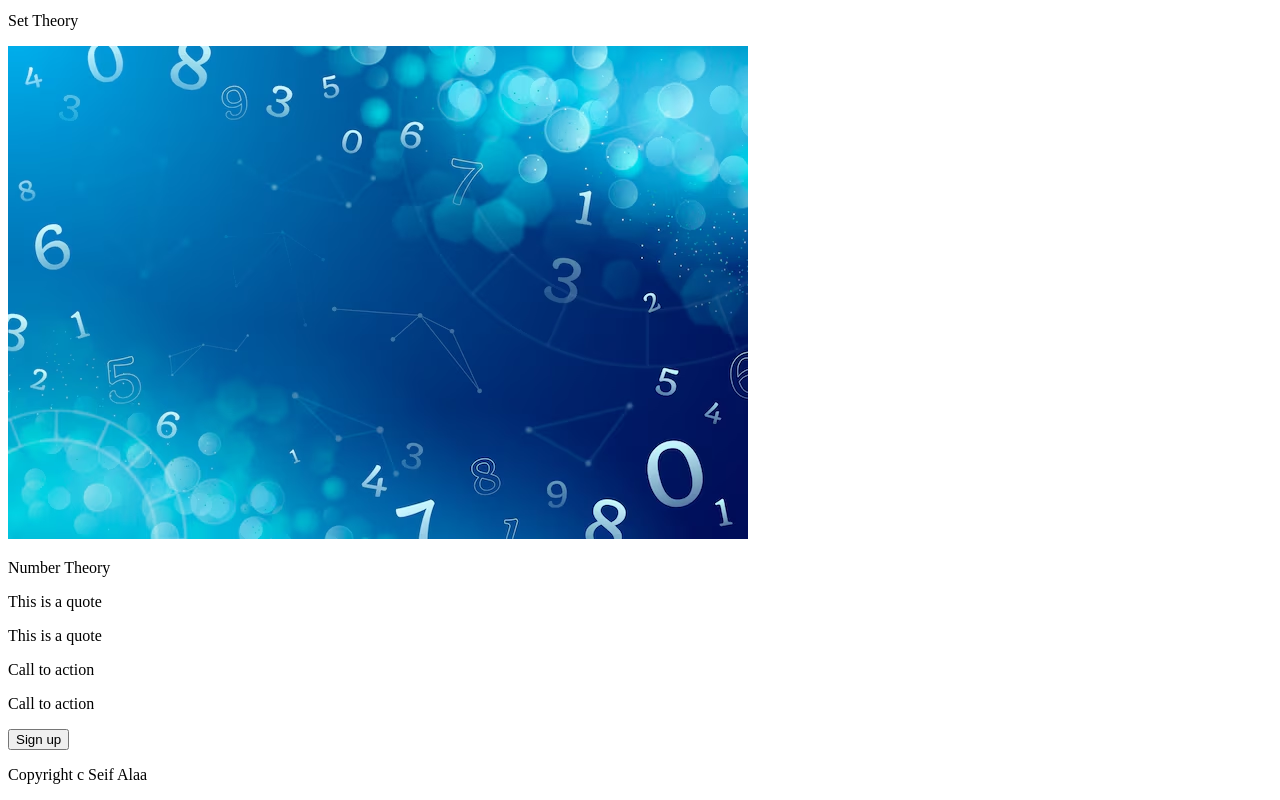
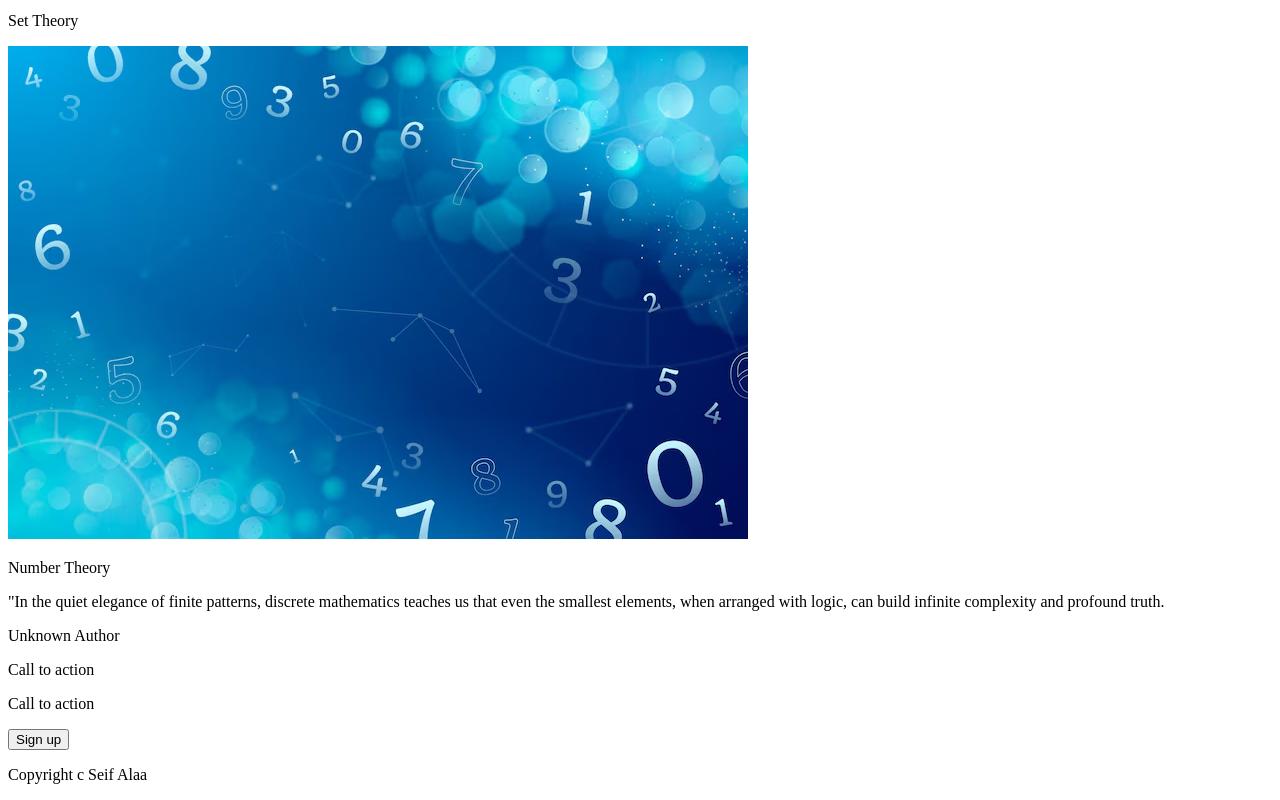
Before and after one commit to Seif-Sedky/discrete-math-home-page, a plain HTML site: page index.html in a window 1280 px wide. Shown: the part 3973-4773 px from the top of the page. Drawn offline with Linux system fonts and the light colour scheme.

Commit message:
Add quote and Author

```diff
--- a/index.html
+++ b/index.html
@@ -58,8 +58,10 @@
 
 
     <div class="quote-body">
-        <p class="quote">This is a quote</p>
-        <p class="author">This is a quote</p>
+        <p class="quote">"In the quiet elegance of finite patterns,
+discrete mathematics teaches us that even the smallest elements, when arranged with logic,
+can build infinite complexity and profound truth.</p>
+        <p class="author">Unknown Author</p>
     </div>
 
     <div class="action">
@@ -76,8 +78,3 @@
 </body>
 
 </html>
-
-
-<!-- "In the quiet elegance of finite patterns,
-discrete mathematics teaches us that even the smallest elements, when arranged with logic,
-can build infinite complexity and profound truth. -->
```
